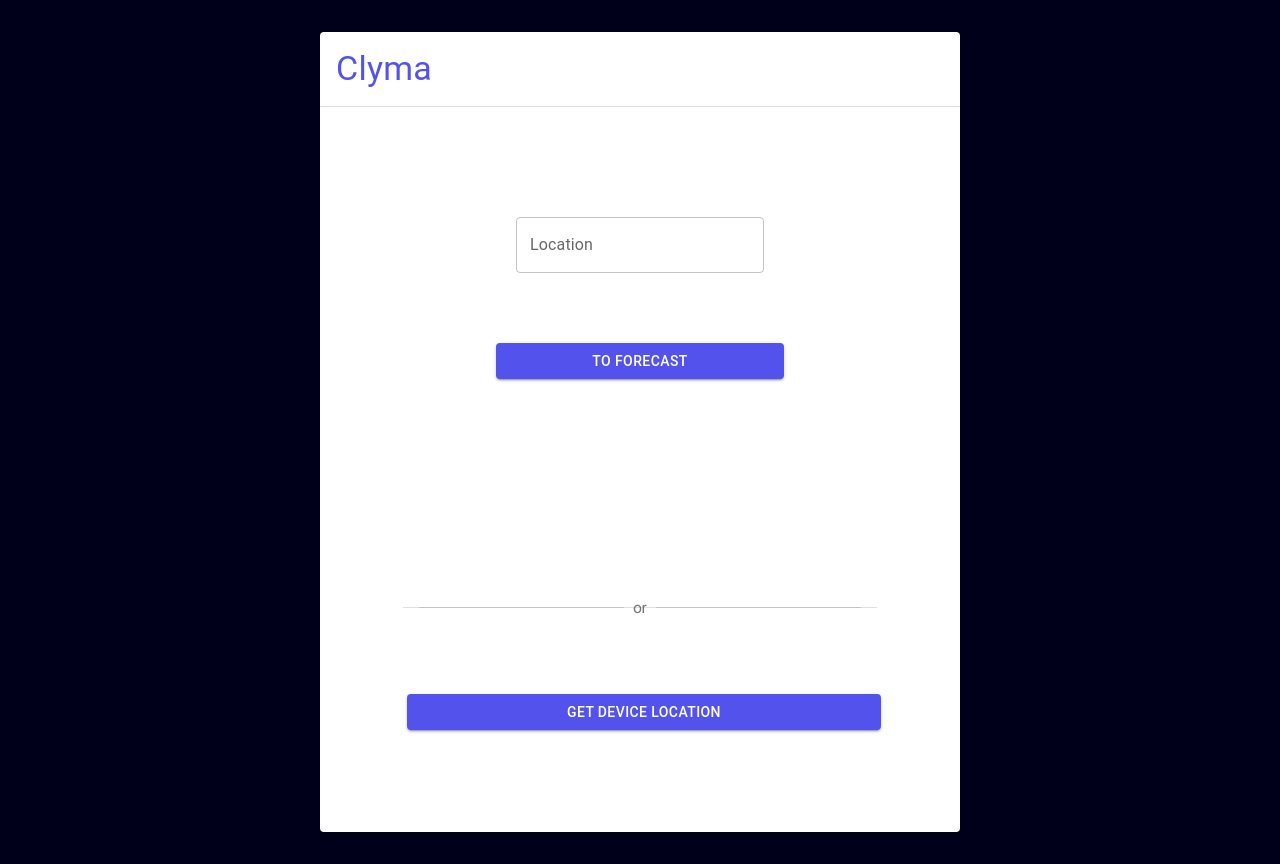
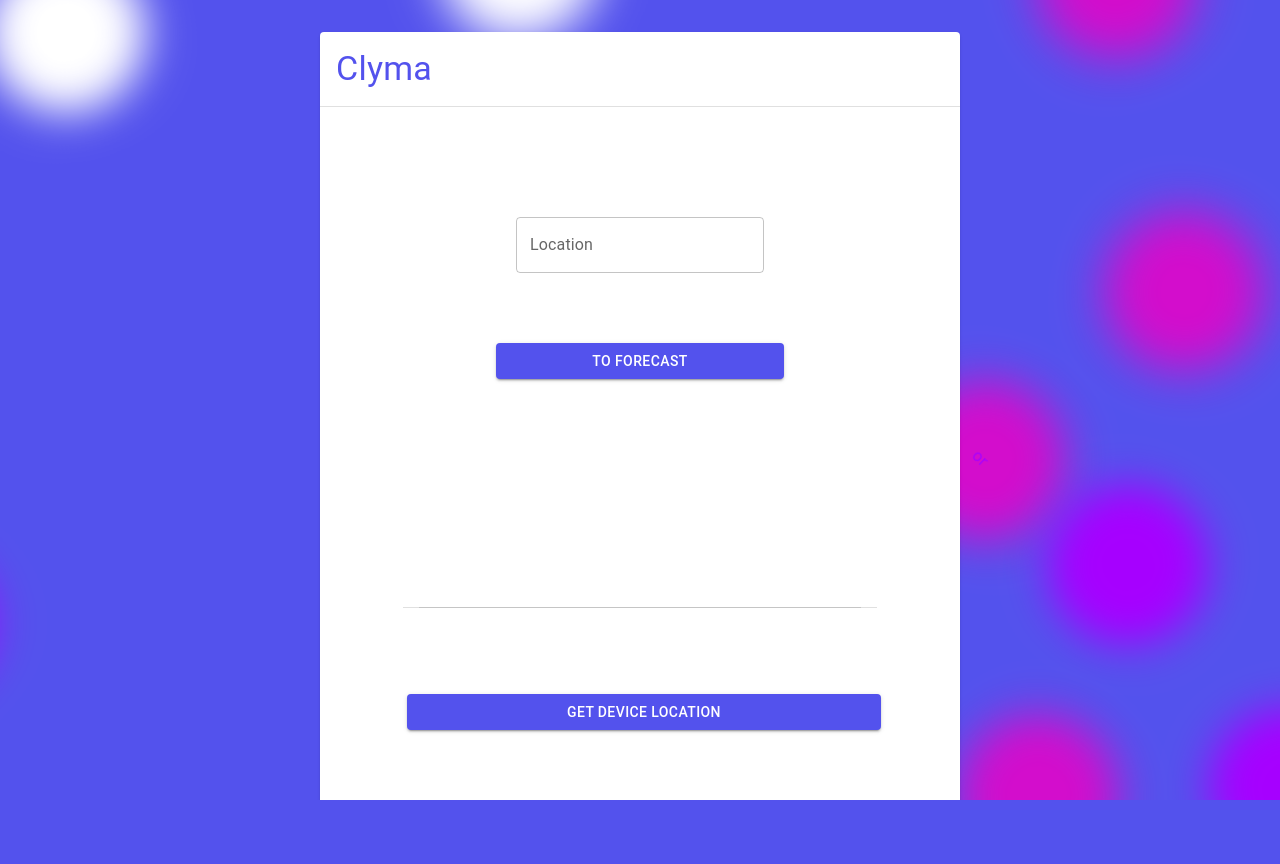
Before and after one commit to Ralonso20/weather, a Next.js app: page /start/startPage in a window 1280 px wide. Before the commit this address had no page. After the commit the page ends 800 px from the top, so only its background shows below. Built offline with nearby package versions, Linux system fonts and the light colour scheme.

Commit message:
start page background

```diff
--- /dev/null
+++ b/src/components/startBackground/background.module.css
@@ -0,0 +1,210 @@
+@keyframes move {
+    100% {
+        transform: translate3d(0, 0, 1px) rotate(360deg);
+    }
+}
+
+.background {
+    position: fixed;
+    width: 100vw;
+    height: 100vh;
+    top: 0;
+    left: 0;
+    background: #5352ed;
+    overflow: hidden;
+}
+
+.background span {
+    width: 20vmin;
+    height: 20vmin;
+    border-radius: 20vmin;
+    backface-visibility: hidden;
+    position: absolute;
+    animation: move;
+    animation-duration: 45;
+    animation-timing-function: linear;
+    animation-iteration-count: infinite;
+    z-index: -1;
+}
+
+
+.background span:nth-child(0) {
+    color: #ffffff;
+    top: 25%;
+    left: 86%;
+    animation-duration: 6s;
+    animation-delay: -25s;
+    transform-origin: 17vw 19vh;
+    box-shadow: 40vmin 0 5.903333415008683vmin currentColor;
+}
+.background span:nth-child(1) {
+    color: #a600ff;
+    top: 58%;
+    left: 76%;
+    animation-duration: 45s;
+    animation-delay: -45s;
+    transform-origin: 5vw -11vh;
+    box-shadow: -40vmin 0 5.344203176966737vmin currentColor;
+}
+.background span:nth-child(2) {
+    color: #d30dcc;
+    top: 37%;
+    left: 97%;
+    animation-duration: 54s;
+    animation-delay: -10s;
+    transform-origin: 16vw -18vh;
+    box-shadow: 40vmin 0 5.8761100984541805vmin currentColor;
+}
+.background span:nth-child(3) {
+    color: #ffffff;
+    top: 10%;
+    left: 74%;
+    animation-duration: 35s;
+    animation-delay: -41s;
+    transform-origin: 4vw -15vh;
+    box-shadow: -40vmin 0 5.619526402312085vmin currentColor;
+}
+.background span:nth-child(4) {
+    color: #d30dcc;
+    top: 75%;
+    left: 61%;
+    animation-duration: 53s;
+    animation-delay: -9s;
+    transform-origin: 8vw 8vh;
+    box-shadow: 40vmin 0 5.0320601505470535vmin currentColor;
+}
+.background span:nth-child(5) {
+    color: #ffffff;
+    top: 57%;
+    left: 74%;
+    animation-duration: 47s;
+    animation-delay: -36s;
+    transform-origin: -21vw -2vh;
+    box-shadow: -40vmin 0 5.005630777723089vmin currentColor;
+}
+.background span:nth-child(6) {
+    color: #a600ff;
+    top: 90%;
+    left: 18%;
+    animation-duration: 27s;
+    animation-delay: -1s;
+    transform-origin: 4vw 5vh;
+    box-shadow: 40vmin 0 5.460306459253282vmin currentColor;
+}
+.background span:nth-child(7) {
+    color: #ffffff;
+    top: 88%;
+    left: 11%;
+    animation-duration: 19s;
+    animation-delay: -27s;
+    transform-origin: -10vw -14vh;
+    box-shadow: 40vmin 0 5.287788300346923vmin currentColor;
+}
+.background span:nth-child(8) {
+    color: #d30dcc;
+    top: 56%;
+    left: 100%;
+    animation-duration: 8s;
+    animation-delay: -19s;
+    transform-origin: -7vw -12vh;
+    box-shadow: -40vmin 0 5.529673800761703vmin currentColor;
+}
+.background span:nth-child(9) {
+    color: #ffffff;
+    top: 50%;
+    left: 91%;
+    animation-duration: 42s;
+    animation-delay: -2s;
+    transform-origin: -23vw -23vh;
+    box-shadow: -40vmin 0 5.128772519224476vmin currentColor;
+}
+.background span:nth-child(10) {
+    color: #ffffff;
+    top: 54%;
+    left: 81%;
+    animation-duration: 29s;
+    animation-delay: -35s;
+    transform-origin: 23vw -6vh;
+    box-shadow: -40vmin 0 5.5235555281965585vmin currentColor;
+}
+.background span:nth-child(11) {
+    color: #ffffff;
+    top: 94%;
+    left: 32%;
+    animation-duration: 17s;
+    animation-delay: -45s;
+    transform-origin: -19vw 5vh;
+    box-shadow: 40vmin 0 5.365827420866084vmin currentColor;
+}
+.background span:nth-child(12) {
+    color: #a600ff;
+    top: 56%;
+    left: 53%;
+    animation-duration: 23s;
+    animation-delay: -49s;
+    transform-origin: -16vw -16vh;
+    box-shadow: 40vmin 0 5.604231787814538vmin currentColor;
+}
+.background span:nth-child(13) {
+    color: #d30dcc;
+    top: 99%;
+    left: 54%;
+    animation-duration: 12s;
+    animation-delay: -5s;
+    transform-origin: 22vw 13vh;
+    box-shadow: 40vmin 0 5.51401492122449vmin currentColor;
+}
+.background span:nth-child(14) {
+    color: #a600ff;
+    top: 99%;
+    left: 70%;
+    animation-duration: 12s;
+    animation-delay: -18s;
+    transform-origin: 7vw 8vh;
+    box-shadow: 40vmin 0 5.239505914134049vmin currentColor;
+}
+.background span:nth-child(15) {
+    color: #a600ff;
+    top: 93%;
+    left: 56%;
+    animation-duration: 18s;
+    animation-delay: -39s;
+    transform-origin: -15vw 17vh;
+    box-shadow: 40vmin 0 5.1931551440675925vmin currentColor;
+}
+.background span:nth-child(16) {
+    color: #d30dcc;
+    top: 34%;
+    left: 24%;
+    animation-duration: 51s;
+    animation-delay: -17s;
+    transform-origin: 25vw -1vh;
+    box-shadow: -40vmin 0 5.951021963952117vmin currentColor;
+}
+.background span:nth-child(17) {
+    color: #d30dcc;
+    top: 71%;
+    left: 100%;
+    animation-duration: 50s;
+    animation-delay: -35s;
+    transform-origin: 13vw -18vh;
+    box-shadow: -40vmin 0 5.88939624903044vmin currentColor;
+}
+.background span:nth-child(18) {
+    color: #a600ff;
+    top: 48%;
+    left: 27%;
+    animation-duration: 15s;
+    animation-delay: -33s;
+    transform-origin: 22vw 3vh;
+    box-shadow: -40vmin 0 5.134402306244906vmin currentColor;
+}
+.background span:nth-child(19) {
+    color: #ffffff;
+    top: 21%;
+    left: 59%;
+    animation-duration: 12s;
+    animation-delay: -49s;
+    transform-origin: -20vw -8vh;
+    box-shadow: -40vmin 0 5.917465528234796vmin currentColor;
+}
--- /dev/null
+++ b/src/components/startBackground/startBackground.tsx
@@ -0,0 +1,29 @@
+import { Box } from "@mui/system";
+import styles from "./background.module.css";
+export default function StartBackground({children}) {
+  return (
+    <Box className={styles.background}>
+      <span></span>
+      <span></span>
+      <span></span>
+      <span></span>
+      <span></span>
+      <span></span>
+      <span></span>
+      <span></span>
+      <span></span>
+      <span></span>
+      <span></span>
+      <span></span>
+      <span></span>
+      <span></span>
+      <span></span>
+      <span></span>
+      <span></span>
+      <span></span>
+      <span></span>
+      <span></span>
+      {children}
+    </Box>
+  );
+}
--- a/src/pages/_app.tsx
+++ b/src/pages/_app.tsx
@@ -1,12 +1,8 @@
 import '../styles/globals.css'
-import { useRouter } from "next/router";
 import type { AppProps } from 'next/app'
-import { useEffect } from 'react';
 
 function MyApp({ Component, pageProps }: AppProps) {
-  const router = useRouter();
-  useEffect(() => {router.push("/start")}, [])
-  return <Component {...pageProps} />
+  return <Component {...pageProps} base="/start" />
 }
 
 export default MyApp
--- a/src/pages/start/startPage.tsx
+++ b/src/pages/start/startPage.tsx
@@ -11,6 +11,7 @@ import { Divider, TextField } from "@mui/material";
 import { locationService } from "../../service/location-service";
 import { useEffect, useState } from "react";
 import { useRouter } from "next/router";
+import StartBackground from "../../components/startBackground/startBackground";
 export default function Start() {
   const router = useRouter();
   const [field, setField] = useState("");
@@ -42,6 +43,7 @@ export default function Start() {
   }, [field]);
   return (
     <>
+      <StartBackground>
       <Box className={`${styles.main}`}>
         <Card className={`${startPage.card}`}>
           <Box component="header" className={`${startPage.header}`}>
@@ -79,6 +81,7 @@ export default function Start() {
           </CardActions>
         </Card>
       </Box>
+      </StartBackground>
     </>
   );
 }
--- a/src/styles/globals.css
+++ b/src/styles/globals.css
@@ -1,5 +1,5 @@
 @font-face {
-  font-family: "sf_pro_displayregular";
+  font-family: "sf_pro_displayregular" !important;
   src: url("../assets/font/sfprodisplayregular-webfont.woff") format("woff2");
   font-weight: normal;
   font-style: normal;
@@ -12,7 +12,7 @@ body {
   font-family: "sf_pro_displayregular", -apple-system, BlinkMacSystemFont,
     Roboto, Segoe UI, Oxygen, Ubuntu, Cantarell, Fira Sans, Droid Sans,
     Helvetica Neue, sans-serif;
-  background: rgb(1, 0, 27);
+  background: #5352ed;
 }
 
 a {
```
